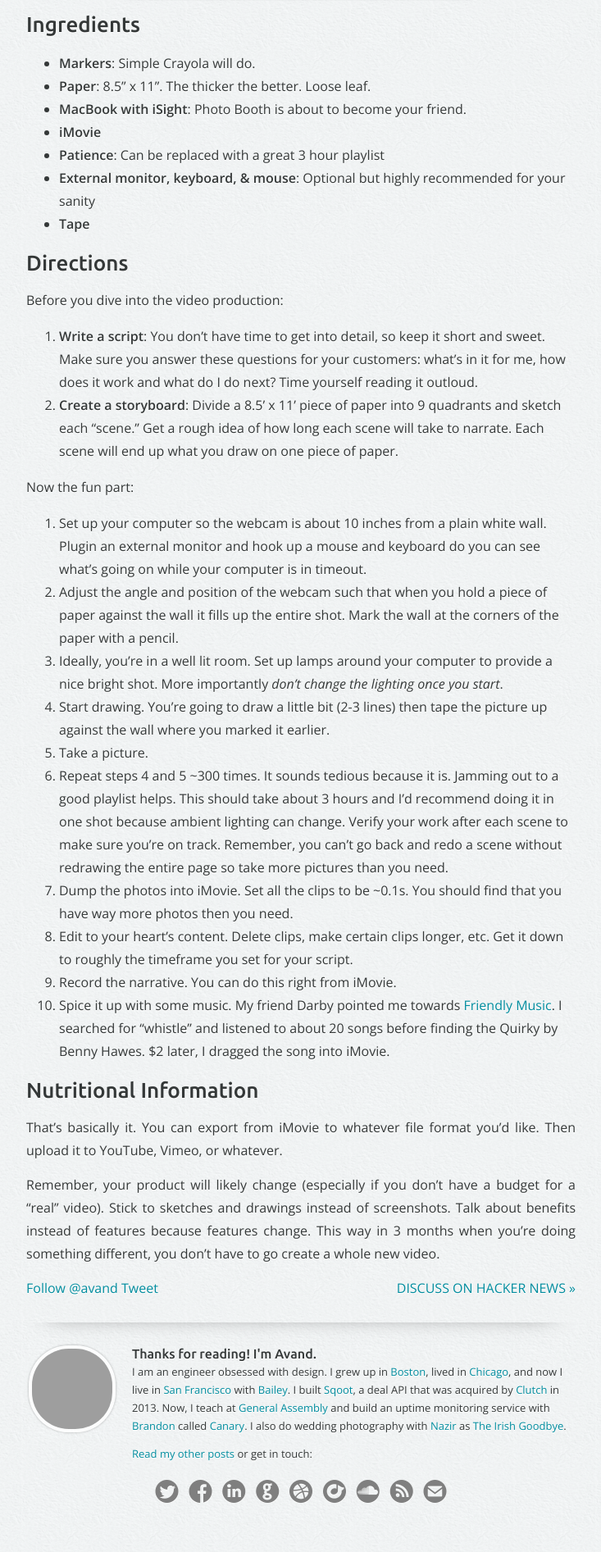
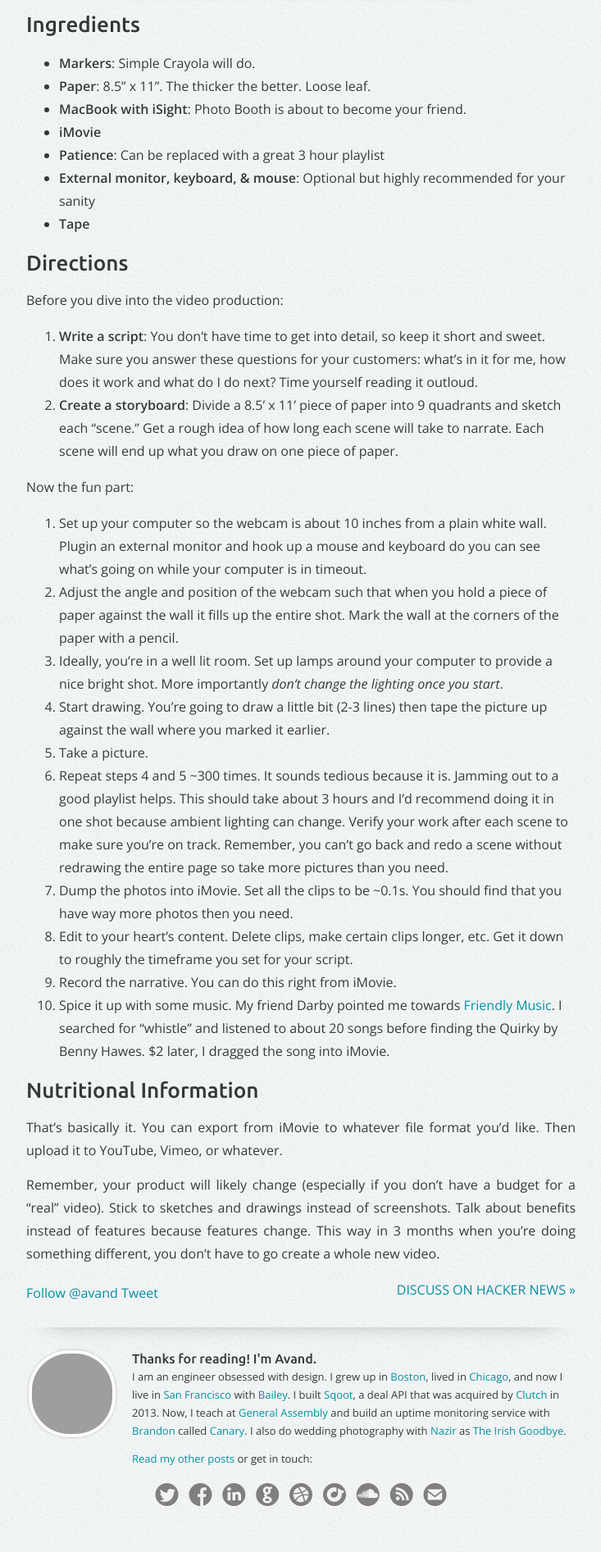
Before and after one commit to avand/avand.github.com, a Jekyll site: the page built from _posts/2011-10-09-60-second-video-pitch-in-500-photos-2-dollars-1-day.markdown, in a window 1280 px wide. Shown: the part 791-2684 px from the top of the page at 82% size, without its empty margins (273-1006 px from the left). Built offline with Jekyll 4.4.1, drawn with Linux system fonts in a browser that asks for light colours; Markdown is read by kramdown in place of the engine named in the settings; comment, search, counter and statistics services are not loaded; grey boxes are pictures that could not be loaded.

Commit message:
Fixing alignment of blog#show footer

```diff
--- a/stylesheets/screen.css
+++ b/stylesheets/screen.css
@@ -231,11 +231,10 @@
     .blog-show .post .byline a {
       font-weight: 400; }
     .blog-show .post .footer {
-      color: #666;
-      margin-top: 14px;
+      margin-top: 20px;
       min-height: 28px; }
       .blog-show .post .footer .comments {
-        line-height: 28px;
+        line-height: 20px;
         float: right; }
   .blog-show .about-the-author {
     line-height: 21px;
@@ -267,8 +266,9 @@
     .blog-show .about-the-author .links {
       clear: both;
       text-align: center;
-      margin-top: 28px;
-      font-size: 28px; }
+      margin-top: 18px;
+      font-size: 28px;
+      line-height: 36px; }
 
 /* iPhone (portrait & landscape) */
 @media only screen and (max-width: 480px) {
```
